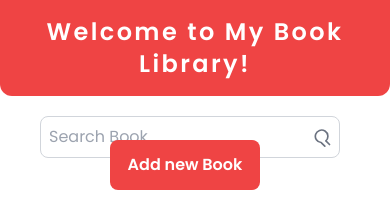
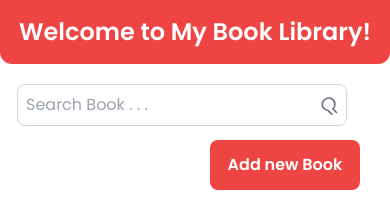
Before and after one commit to nadashaban10/Angular-App, an Angular app: page / in a window 390 px wide. Shown: the top 208 px of the page. Built offline with nearby package versions, Linux system fonts and the light colour scheme; no server answers; a web font is replaced by a local one.

Commit message:
refactoring

```diff
--- a/src/app/app.component.html
+++ b/src/app/app.component.html
@@ -2,7 +2,7 @@
 <app-search (search)="filterBooks($event)"></app-search>
 <button
 (click)="toggleForm()"
-class="flex justify-center items-center w-[150px] h-[50px] bg-red-500  rounded-lg text-white font-semibold top-[120px] right-[110px] sm:top-[60px] sm:right-5 absolute m-5 mb-5 hover:bg-red-600"
+class="flex justify-center items-center w-[150px] h-[50px] bg-red-500  rounded-lg text-white font-semibold top-[120px] right-[10px] sm:top-[60px] sm:right-5 absolute m-5 mb-5 hover:bg-red-600"
 >
 Add new Book
 </button>
--- a/src/app/book-list/book-list.component.html
+++ b/src/app/book-list/book-list.component.html
@@ -4,7 +4,7 @@
   </div>
     <div
       *ngFor="let book of books"
-      class="card bg-white shadow-md rounded-lg p-4 flex flex-col bg-gray-50 hover:shadow-lg hover:transition hover:duration-300 hover:scale-105"
+      class="card  shadow-md rounded-lg p-4 flex flex-col bg-gray-50 hover:shadow-lg hover:transition hover:duration-300 hover:scale-105"
     >
       <div class="card-content flex flex-col flex-grow items-center justify-center ">
         <img src="assets/books.jpg" class="w-32 h-32 rounded-lg" alt="Book cover" />
--- a/src/app/header/header.component.html
+++ b/src/app/header/header.component.html
@@ -1,3 +1,3 @@
-<div class="text-center bg-red-500 text-white font-semibold text-2xl p-4 rounded-br-xl rounded-bl-xl tracking-widest ">
+<div class="text-center bg-red-500 text-white font-semibold text-2xl p-4 rounded-br-xl rounded-bl-xl sm:tracking-widest  ">
   Welcome to My Book Library!
 </div>
--- a/src/app/search/search.component.html
+++ b/src/app/search/search.component.html
@@ -1,4 +1,4 @@
-<div class="relative sm:w-[270px] w-[300px] mt-5 ml-[40px] sm:ml-[80px] sm:m-5 mb-2 ">
+<div class="relative sm:w-[270px] w-[330px] mt-5 ml-[17px]  sm:ml-[80px] sm:m-5 mb-2 ">
   <input
     type="text"
     placeholder="Search Book . . ."
```
